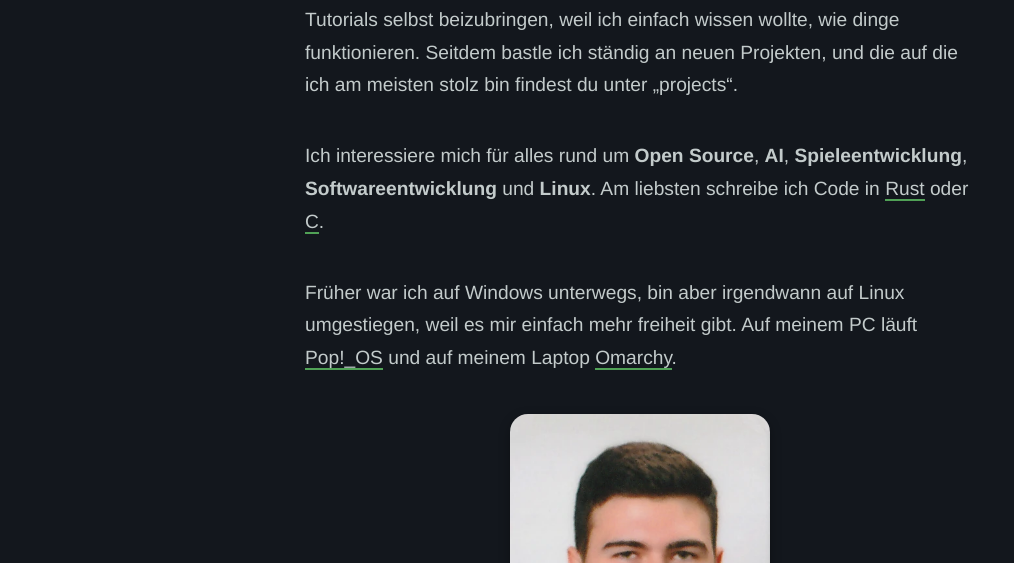
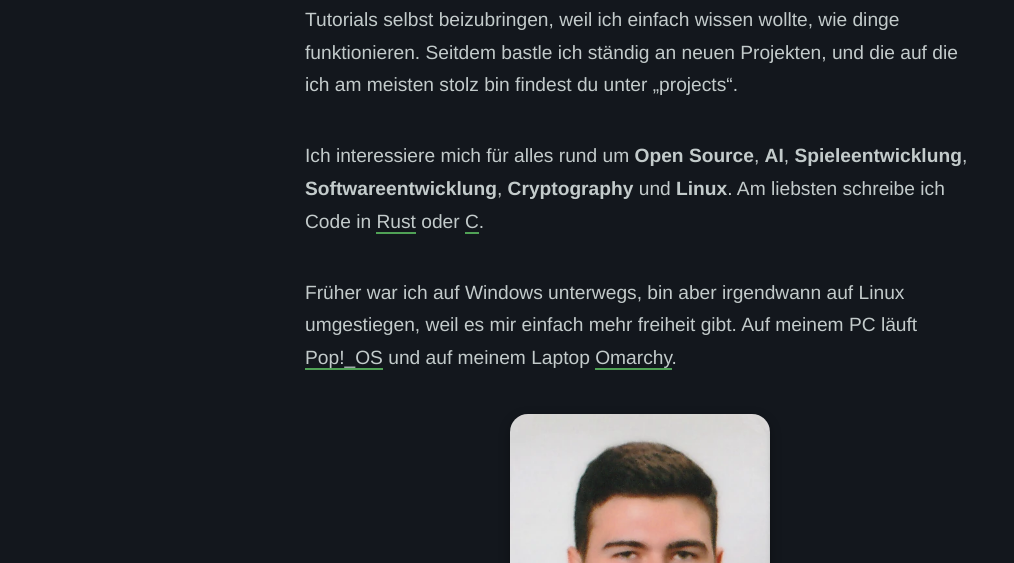
Before and after one commit to Stoniye/portfolio, a plain HTML site: page about.html in a window 1280 px wide. Shown: the part 237-800 px from the top of the page, without its empty margins (0-1014 px from the left). Drawn offline with Linux system fonts and the light colour scheme.

Commit message:
style: about text

```diff
--- a/about.html
+++ b/about.html
@@ -48,7 +48,7 @@
         und die auf die ich am meisten stolz bin findest du unter „projects“.
     </p>
     <p>
-        Ich interessiere mich für alles rund um <strong>Open Source</strong>, <strong>AI</strong>, <strong>Spieleentwicklung</strong>, <strong>Softwareentwicklung</strong> und <strong>Linux</strong>.
+        Ich interessiere mich für alles rund um <strong>Open Source</strong>, <strong>AI</strong>, <strong>Spieleentwicklung</strong>, <strong>Softwareentwicklung</strong>, <strong>Cryptography</strong> und <strong>Linux</strong>.
         Am liebsten schreibe ich Code in <a href="https://rust-lang.org/" target="_blank">Rust</a> oder <a href="https://www.c-language.org/" target="_blank">C</a>.
     </p>
     <p>
```
